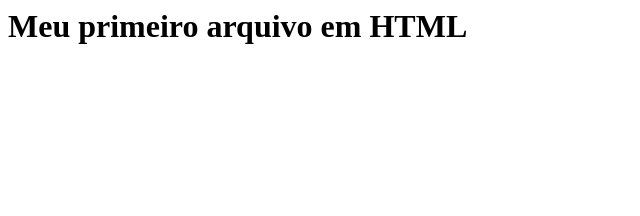
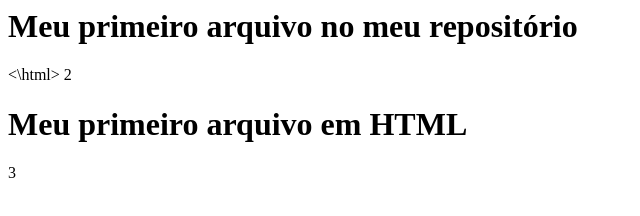
Before and after one commit to Cafe635/BarbieRapunzel, a plain HTML site: page index.html in a window 1280 px wide. Shown: the whole page, without its empty margins (0-640 px from the left). Drawn offline with Linux system fonts and the light colour scheme.

Commit message:
Meu Primeiro bagulho

```diff
--- a/index.html
+++ b/index.html
@@ -1,3 +1,8 @@
 <html>
+        <h1> Meu primeiro arquivo no meu repositório</h1>
+<\html>
+<html>
+2
   <h1>Meu primeiro arquivo em HTML</h1>
+3
 </html>
```
